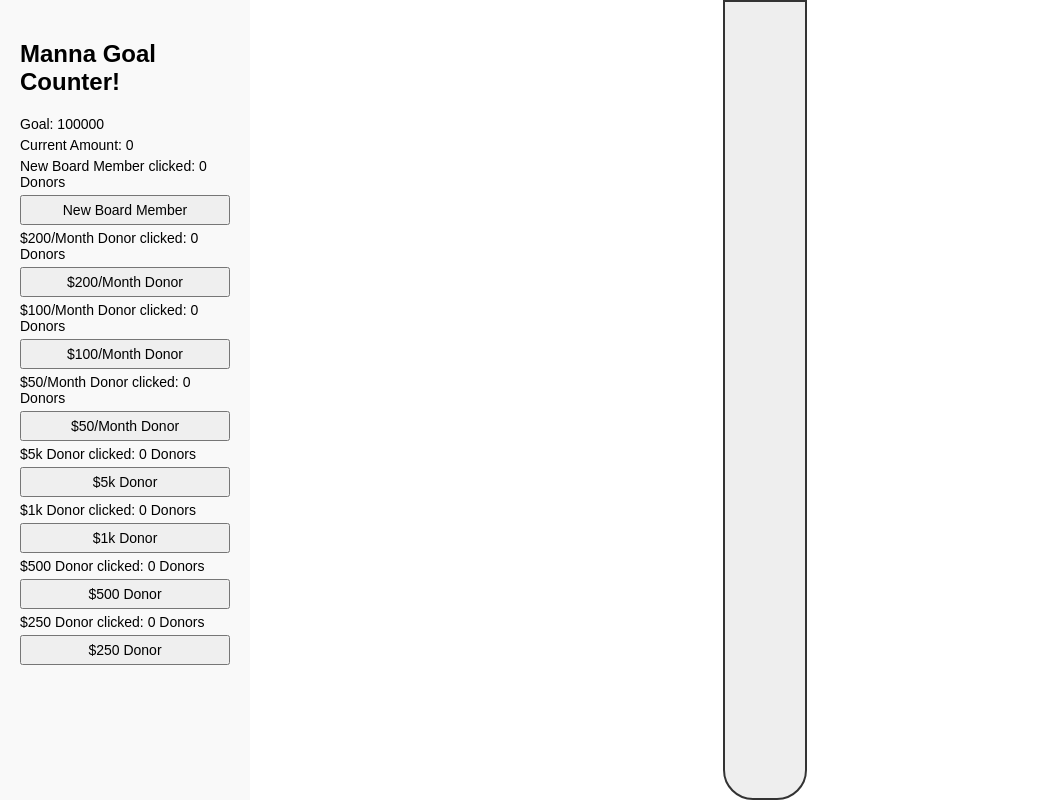
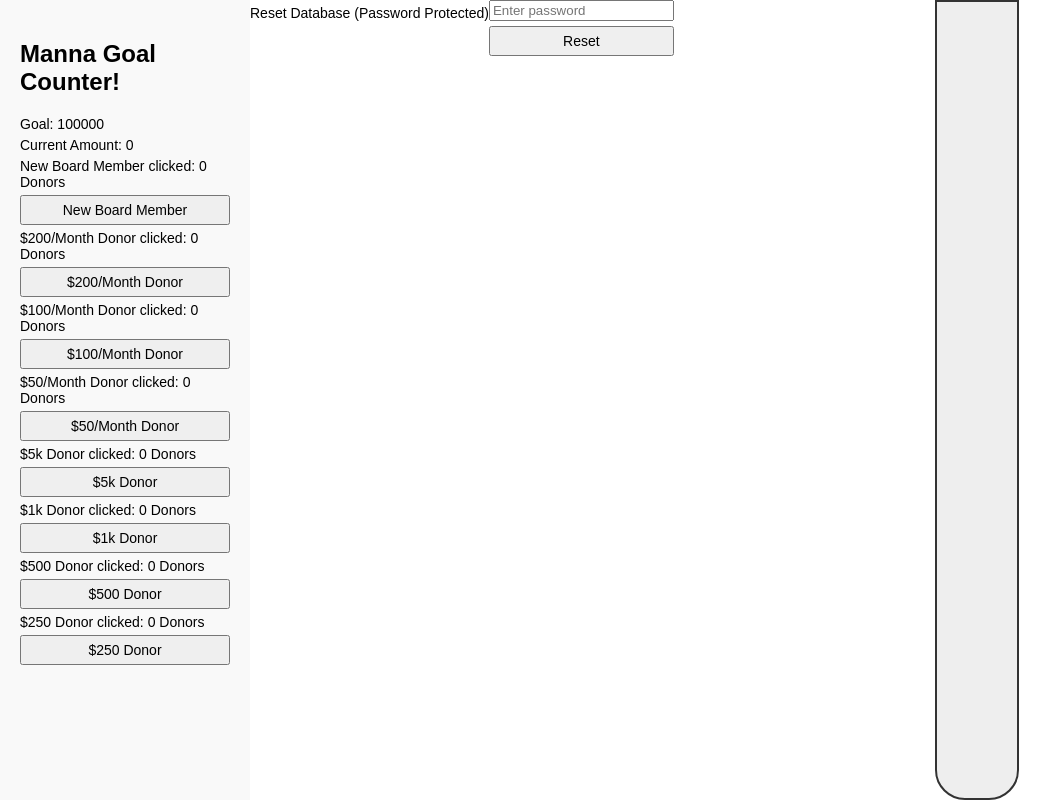
Before and after one commit to d870839/Manna, a Python web app: template templates/index.html in a window 1280 px wide. Shown: the whole page, without its empty margins (0-1062 px from the left). Run offline with Jinja, Linux system fonts and the light colour scheme; the template is opened without the code that fills it, so the values that code supplies are empty.

Commit message:
Update index.html

```diff
--- a/templates/index.html
+++ b/templates/index.html
@@ -94,6 +94,12 @@
 
         <p id="goal-message"></p>
     </div>
+    <div class="label">Reset Database (Password Protected)</div>
+<form id="reset-form">
+    <input type="password" id="reset-password" placeholder="Enter password" required />
+    <button type="submit">Reset</button>
+</form>
+<p id="reset-message"></p>
     <div class="main">
         <div class="thermometer">
             <div class="fill" id="fill" style="height: 0%"></div>
```
